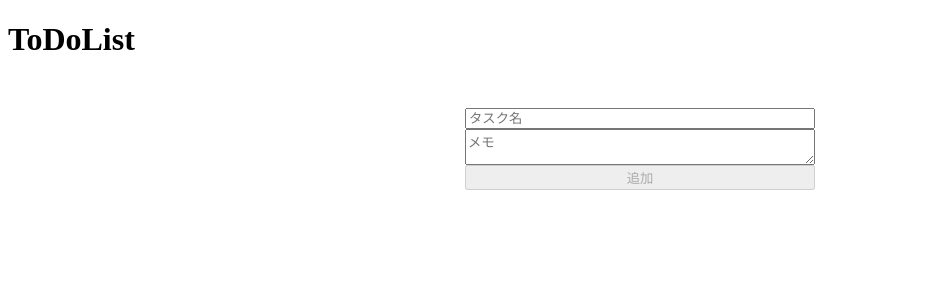
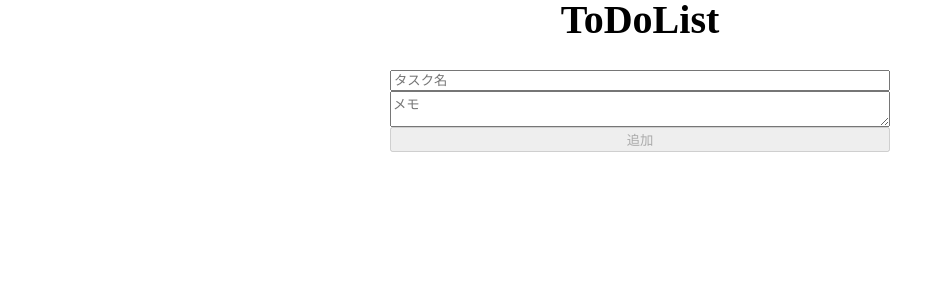
Before and after one commit to programming-ham/todo-react, a React (Create React App) app: page / in a window 1280 px wide. Shown: the top 300 px of the page, without its empty margins (0-945 px from the left). Built offline with nearby package versions, Linux system fonts and the light colour scheme.

Commit message:
node-scss導入、scssの反映確認

```diff
--- a/package.json
+++ b/package.json
@@ -35,5 +35,8 @@
       "last 1 firefox version",
       "last 1 safari version"
     ]
+  },
+  "devDependencies": {
+    "node-sass": "^5.0.0"
   }
 }
--- a/src/App.jsx
+++ b/src/App.jsx
@@ -1,4 +1,5 @@
 import {useState} from "react";
+import "./style/main.css";
 import {nanoid} from "nanoid";
 import Title from "./Title";
 import Form from "./Form";
--- a/src/Form.jsx
+++ b/src/Form.jsx
@@ -1,19 +1,7 @@
 import {useState} from "react";
-import {makeStyles} from "@material-ui/core/styles";
-
-const useStyles = makeStyles({
-  form: {
-    width: "350px",
-    margin: "50px auto",
-    display: "flex",
-    flexDirection: "column",
-    justifyContent: "space-between"
-  }
-});
 
 const Form = ({addTodo}) => {
   const [text, setText] = useState("");
-  const styles = useStyles();
 
   const handleSubmit = (e) => {
     e.preventDefault();
@@ -22,16 +10,16 @@ const Form = ({addTodo}) => {
   };
 
   return (
-    <form className = {styles.form} onSubmit = {handleSubmit}>
+    <form className = "form1" onSubmit = {handleSubmit}>
       <input
-        className = {styles.name}
+        className = "name"
         id = "title"
         placeholder = "タスク名"
         value = {text}
         onChange = {(e) => setText(e.target.value)}
       />
       <textarea
-        className = {styles.memo}
+        className = "memo"
         id = "memo"
         placeholder = "メモ"
       />
--- a/src/List.jsx
+++ b/src/List.jsx
@@ -2,7 +2,7 @@ import Item from "./Item";
 
 const List = ({todos, deleteTodo}) => {
   return (
-    <ul>
+    <ul className = "list">
       {todos.map((todo) => {
         return (
           <Item
--- a/src/Title.jsx
+++ b/src/Title.jsx
@@ -1,7 +1,7 @@
 const Title = () => {
   return (
     <>
-      <h1>ToDoList</h1>
+      <h1 className = "title">ToDoList</h1>
     </>
   );
 };
--- a/src/style/_Form.scss
+++ b/src/style/_Form.scss
@@ -0,0 +1,8 @@
+.form1 {
+  width: 500px;
+  margin: 0 auto;
+  margin-bottom: 30px;
+  display: flex;
+  flex-direction: column;
+  justify-content: space-between;
+}
--- a/src/style/_List.scss
+++ b/src/style/_List.scss
@@ -0,0 +1,6 @@
+.list {
+  display: flex;
+  flex-direction: column;
+  justify-content: center;
+  align-items: center;
+}
--- a/src/style/_Title.scss
+++ b/src/style/_Title.scss
@@ -0,0 +1,6 @@
+.title {
+  text-align: center;
+  font-size: 4.0rem;
+  font-weight: bold;
+  margin-bottom: 30px;
+}
--- /dev/null
+++ b/src/style/_lib.scss
@@ -0,0 +1,8 @@
+html {
+  font-size: 62.5%;
+  // 10px
+}
+
+body {
+  font-size: 20px;
+}
--- a/src/style/main.css
+++ b/src/style/main.css
@@ -110,4 +110,34 @@ hr {
 input, select {
   vertical-align: middle;
 }
+html {
+  font-size: 62.5%;
+}
+
+body {
+  font-size: 20px;
+}
+
+.form1 {
+  width: 500px;
+  margin: 0 auto;
+  margin-bottom: 30px;
+  display: flex;
+  flex-direction: column;
+  justify-content: space-between;
+}
+
+.list {
+  display: flex;
+  flex-direction: column;
+  justify-content: center;
+  align-items: center;
+}
+
+.title {
+  text-align: center;
+  font-size: 4.0rem;
+  font-weight: bold;
+  margin-bottom: 30px;
+}
 /*# sourceMappingURL=main.css.map */
--- a/src/style/main.scss
+++ b/src/style/main.scss
@@ -1,4 +1,5 @@
 @import "reset";
+@import "lib";
 @import "Form";
 @import "Item";
 @import "List";
```
Also changed, not shown: 2 other files (tests, documents, lock files or other folders).
